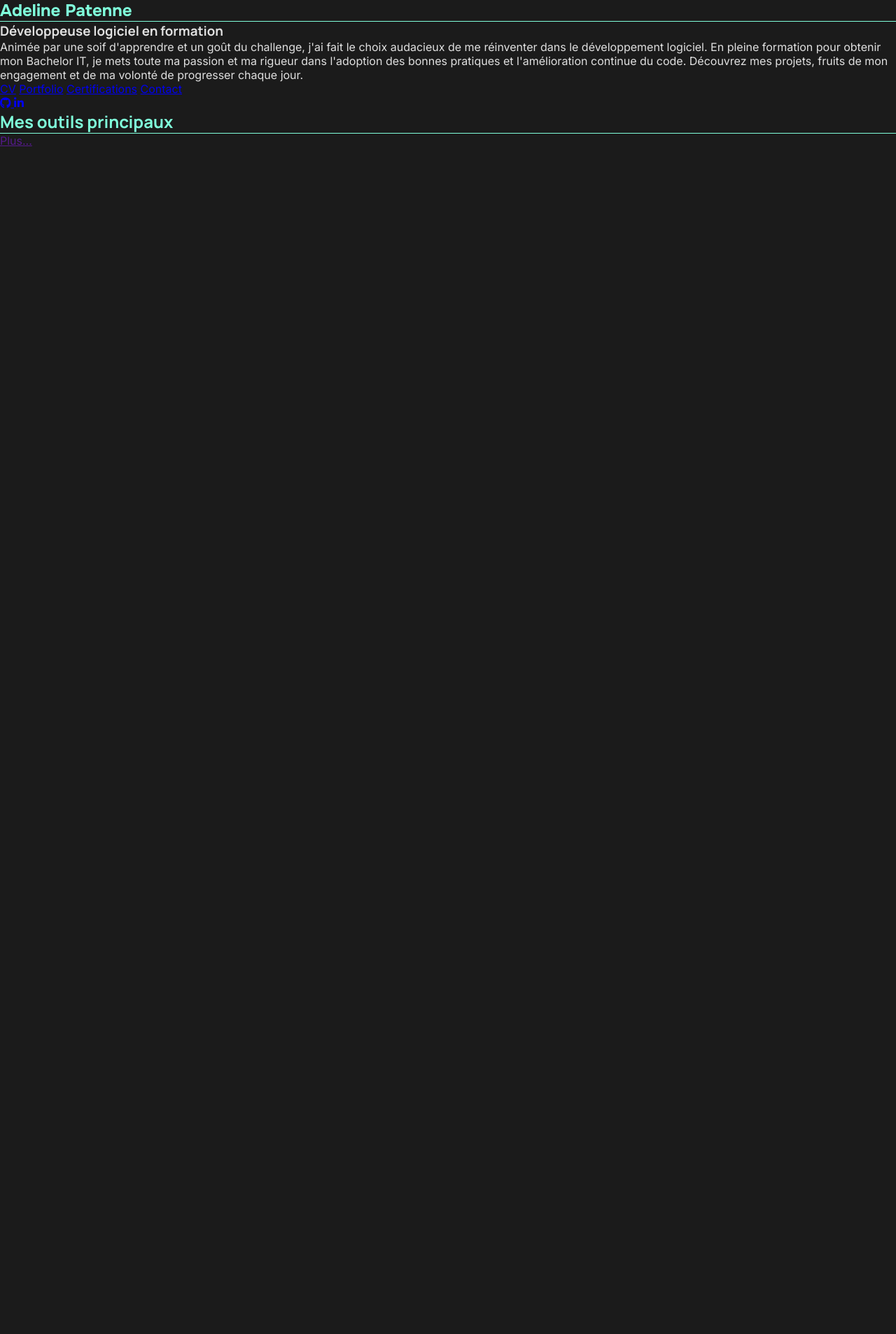
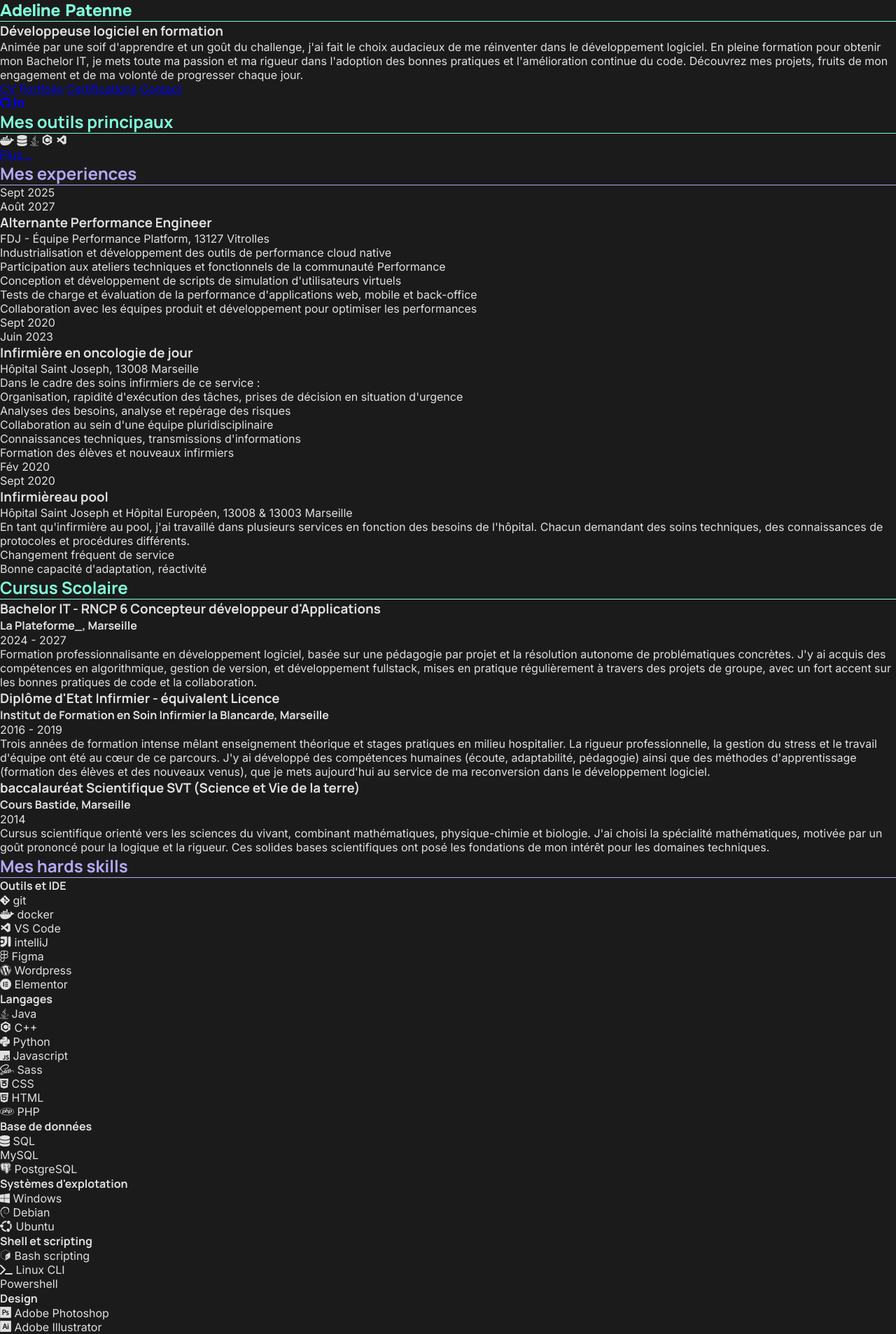
Before and after one commit to AdelinePat/portfolio, a PHP site: page / in a window 1280 px wide. Shown: the whole page at 70% size. Before the commit the page ends 209 px from the top, so only its background shows below. Run offline with PHP 8.4, Linux system fonts and the light colour scheme; some libraries are stand-ins or nearby versions.

Commit message:
feat: homepage html filled in

```diff
--- a/index.html
+++ b/index.html
@@ -3,15 +3,30 @@
   <head>
     <meta charset="UTF-8" />
     <meta name="viewport" content="width=device-width, initial-scale=1.0" />
+    <title>Adeline Patenne | CV</title>
+    <!-- style -->
     <link rel="stylesheet" href="./style/css/style.css" />
-    <title>Adeline Patenne | CV</title>
-    <link rel="preconnect" href="https://fonts.googleapis.com">
-<link rel="preconnect" href="https://fonts.gstatic.com" crossorigin>
-<link href="https://fonts.googleapis.com/css2?family=Inter:ital,opsz,wght@0,14..32,100..900;1,14..32,100..900&family=Manrope:wght@200..800&family=Onest:wght@100..900&display=swap" rel="stylesheet">
+    <!-- fonts -->
+    <link rel="preconnect" href="https://fonts.googleapis.com" />
+    <link rel="preconnect" href="https://fonts.gstatic.com" crossorigin />
+    <link
+      href="https://fonts.googleapis.com/css2?family=Inter:ital,opsz,wght@0,14..32,100..900;1,14..32,100..900&family=Manrope:wght@200..800&family=Onest:wght@100..900&display=swap"
+      rel="stylesheet"
+    />
+    <!-- icons     -->
     <script
       src="https://kit.fontawesome.com/7b20e7d8d0.js"
       crossorigin="anonymous"
     ></script>
+    <link
+      rel="stylesheet"
+      type="text/css"
+      href="https://cdn.jsdelivr.net/gh/devicons/devicon@latest/devicon.min.css"
+    />
+    <link
+      href="https://unpkg.com/boxicons/css/boxicons.min.css"
+      rel="stylesheet"
+    />
   </head>
   <body>
     <aside>
@@ -46,12 +61,283 @@
       </footer>
     </aside>
     <main>
-        <section class="preview">
-            <h2 class="title-odd">Mes outils principaux</h2>
-            <p></p>
-            <a href="">Plus...</a>
-        </section>
-        <section class="experiences"></section>
+      <section class="preview">
+        <h2 class="title-odd">Mes outils principaux</h2>
+        <p>
+          <i class="fa-brands fa-docker"></i>
+          <i class="fa-solid fa-database"></i>
+          <i class="fa-brands fa-java"></i>
+          <i class="devicon-cplusplus-plain"></i>
+          <i class="bx bxl-visual-studio"></i>
+        </p>
+        <a class=".btn" href="#tools">Plus...</a>
+      </section>
+      <section class="experiences">
+        <h2 class="title-even">Mes experiences</h2>
+        <article>
+          <div class="timeline">
+            <p>
+              Sept 2025 <br />
+              Août 2027
+            </p>
+          </div>
+          <div class="content">
+            <h3>Alternante Performance Engineer</h3>
+            <p>FDJ - Équipe Performance Platform, 13127 Vitrolles</p>
+            <ul>
+              <li>
+                Industrialisation et développement des outils de performance
+                cloud native
+              </li>
+              <li>
+                Participation aux ateliers techniques et fonctionnels de la
+                communauté Performance
+              </li>
+              <li>
+                Conception et développement de scripts de simulation
+                d'utilisateurs virtuels
+              </li>
+              <li>
+                Tests de charge et évaluation de la performance d'applications
+                web, mobile et back-office
+              </li>
+              <li>
+                Collaboration avec les équipes produit et développement pour
+                optimiser les performances
+              </li>
+            </ul>
+          </div>
+        </article>
+        <article>
+          <div class="timeline">
+            <p>
+              Sept 2020 <br />
+              Juin 2023
+            </p>
+          </div>
+          <div class="content">
+            <h3>Infirmière en oncologie de jour</h3>
+            <p>Hôpital Saint Joseph, 13008 Marseille</p>
+            <p>Dans le cadre des soins infirmiers de ce service :</p>
+            <ul>
+              <li>
+                Organisation, rapidité d'exécution des tâches, prises de
+                décision en situation d'urgence
+              </li>
+              <li>Analyses des besoins, analyse et repérage des risques</li>
+              <li>Collaboration au sein d'une équipe pluridisciplinaire</li>
+              <li>Connaissances techniques, transmissions d'informations</li>
+              <li>Formation des élèves et nouveaux infirmiers</li>
+            </ul>
+          </div>
+        </article>
+        <article></article>
+        <div class="timeline">
+          <p>
+            Fév 2020 <br />
+            Sept 2020
+          </p>
+        </div>
+        <div class="content">
+          <h3>Infirmièreau pool</h3>
+          <p>
+            Hôpital Saint Joseph et Hôpital Européen, 13008 & 13003 Marseille
+          </p>
+          <p>
+            En tant qu'infirmière au pool, j'ai travaillé dans plusieurs
+            services en fonction des besoins de l'hôpital. Chacun demandant des
+            soins techniques, des connaissances de protocoles et procédures
+            différents.
+          </p>
+          <ul>
+            <li>Changement fréquent de service</li>
+            <li>Bonne capacité d'adaptation, réactivité</li>
+          </ul>
+        </div>
+      </section>
+      <section class="education">
+        <h2 class="title-odd">Cursus Scolaire</h2>
+        <article>
+          <h3>Bachelor IT - RNCP 6 Concepteur développeur d'Applications</h3>
+          <h4>La Plateforme_, Marseille</h4>
+          <p>2024 - 2027</p>
+          <p>
+            Formation professionnalisante en développement logiciel, basée sur
+            une pédagogie par projet et la résolution autonome de problématiques
+            concrètes. J'y ai acquis des compétences en algorithmique, gestion
+            de version, et développement fullstack, mises en pratique
+            régulièrement à travers des projets de groupe, avec un fort accent
+            sur les bonnes pratiques de code et la collaboration.
+          </p>
+        </article>
+        <article>
+          <h3>Diplôme d'Etat Infirmier - équivalent Licence</h3>
+          <h4>
+            Institut de Formation en Soin Infirmier la Blancarde, Marseille
+          </h4>
+          <p>2016 - 2019</p>
+          <p>
+            Trois années de formation intense mêlant enseignement théorique et
+            stages pratiques en milieu hospitalier. La rigueur professionnelle,
+            la gestion du stress et le travail d'équipe ont été au cœur de ce
+            parcours. J'y ai développé des compétences humaines (écoute,
+            adaptabilité, pédagogie) ainsi que des méthodes d'apprentissage
+            (formation des élèves et des nouveaux venus), que je mets
+            aujourd'hui au service de ma reconversion dans le développement
+            logiciel.
+          </p>
+        </article>
+        <article>
+          <h3>baccalauréat Scientifique SVT (Science et Vie de la terre)</h3>
+          <h4>Cours Bastide, Marseille</h4>
+          <p>2014</p>
+          <p>
+            Cursus scientifique orienté vers les sciences du vivant, combinant
+            mathématiques, physique-chimie et biologie. J'ai choisi la
+            spécialité mathématiques, motivée par un goût prononcé pour la
+            logique et la rigueur. Ces solides bases scientifiques ont posé les
+            fondations de mon intérêt pour les domaines techniques.
+          </p>
+        </article>
+      </section>
+      <section class="tools" id="tools">
+        <h2 class="title-even">Mes hards skills</h2>
+        <article>
+          <h4>Outils et IDE</h4>
+          <ul>
+            <li>
+              <i class="fa-brands fa-git-alt"></i>
+              <span>git</span>
+            </li>
+            <li>
+              <i class="fa-brands fa-docker"></i>
+              <span>docker</span>
+            </li>
+            <li>
+              <i class="bx bxl-visual-studio"></i>
+              <span>VS Code</span>
+            </li>
+            <li>
+              <i class="devicon-intellij-plain"></i>
+              <span>intelliJ</span>
+            </li>
+            <li>
+              <i class="fa-brands fa-figma"></i>
+              <span>Figma</span>
+            </li>
+            <li>
+              <i class="fa-brands fa-wordpress"></i>
+              <span>Wordpress</span>
+            </li>
+            <li>
+              <i class="fa-brands fa-elementor"></i>
+              <span>Elementor</span>
+            </li>
+          </ul>
+        </article>
+        <article>
+          <h4>Langages</h4>
+          <ul>
+            <li>
+              <i class="fa-brands fa-java"></i>
+              <span>Java</span>
+            </li>
+            <li>
+              <i class="devicon-cplusplus-plain"></i>
+
+              <span>C++</span>
+            </li>
+            <li>
+              <i class="fa-brands fa-python"></i>
+              <span>Python</span>
+            </li>
+            <li>
+              <i class="fa-brands fa-js"></i>
+              <span>Javascript</span>
+            </li>
+            <li>
+              <i class="fa-brands fa-sass"></i>
+              <span>Sass</span>
+            </li>
+            <li>
+              <i class="fa-brands fa-css3-alt"></i>
+              <span>CSS</span>
+            </li>
+            <li>
+              <i class="fa-brands fa-html5"></i>
+              <span>HTML</span>
+            </li>
+            <li>
+              <i class="fa-brands fa-php"></i>
+              <span>PHP</span>
+            </li>
+          </ul>
+        </article>
+        <article>
+          <h4>Base de données</h4>
+          <ul>
+            <li>
+              <i class="fa-solid fa-database"></i>
+              <span>SQL</span>
+            </li>
+            <li>
+              <i class="devicon-mysql-original"></i>
+              <span>MySQL</span>
+            </li>
+            <li>
+              <i class="devicon-postgresql-plain"></i>
+              <span>PostgreSQL</span>
+            </li>
+          </ul>
+        </article>
+        <article>
+          <h4>Systèmes d'explotation</h4>
+          <ul>
+            <li>
+              <i class="fa-brands fa-windows"></i>
+              <span>Windows</span>
+            </li>
+            <li>
+              <i class="fa-brands fa-debian"></i>
+              <span>Debian</span>
+            </li>
+            <li>
+              <i class="fa-brands fa-ubuntu"></i>
+              <span>Ubuntu</span>
+            </li>
+          </ul>
+        </article>
+        <article>
+          <h4>Shell et scripting</h4>
+          <ul>
+            <li>
+              <i class="devicon-bash-plain"></i>
+              <span>Bash scripting</span>
+            </li>
+            <li>
+              <i class="fa-solid fa-terminal"></i>
+              <span>Linux CLI</span>
+            </li>
+            <li>
+              <i class="devicon-powershell-plain"></i>
+              <span>Powershell</span>
+            </li>
+          </ul>
+        </article>
+        <article>
+          <h4>Design</h4>
+          <ul>
+            <li>
+              <i class="devicon-photoshop-plain"></i>
+              <span>Adobe Photoshop</span>
+            </li>
+            <li>
+              <i class="devicon-illustrator-plain"></i>
+              <span>Adobe Illustrator</span>
+            </li>
+          </ul>
+        </article>
+      </section>
     </main>
   </body>
 </html>
--- a/style/css/style.css
+++ b/style/css/style.css
@@ -36,13 +36,23 @@
   background: var(--primary);
 }
 
+html {
+  font-size: 62.5%;
+}
+
 body {
   background: var(--background);
   font-family: var(--text-font);
+  font-size: 1.6rem;
   color: var(--text);
 }
 
-h1, h2, h3, h4, h5, h6 {
+h1,
+h2,
+h3,
+h4,
+h5,
+h6 {
   font-family: var(--title-font);
 }
 
--- a/style/scss/_base.scss
+++ b/style/scss/_base.scss
@@ -1,13 +1,23 @@
+html {
+  font-size: 62.5%;
+}
+
 body {
   background: var(--background);
   font-family: var(--text-font);
+  font-size: 1.6rem;
   color: var(--text);
 }
 
+h1,
+h2,
+h3,
+h4,
+h5,
+h6 {
+  font-family: var(--title-font);
+}
 
-h1, h2, h3, h4, h5, h6 {
-    font-family: var(--title-font);
-}
 h1 {
   font-family: var(--big-title-font);
 }
```
Also changed, not shown: 1 other file.
